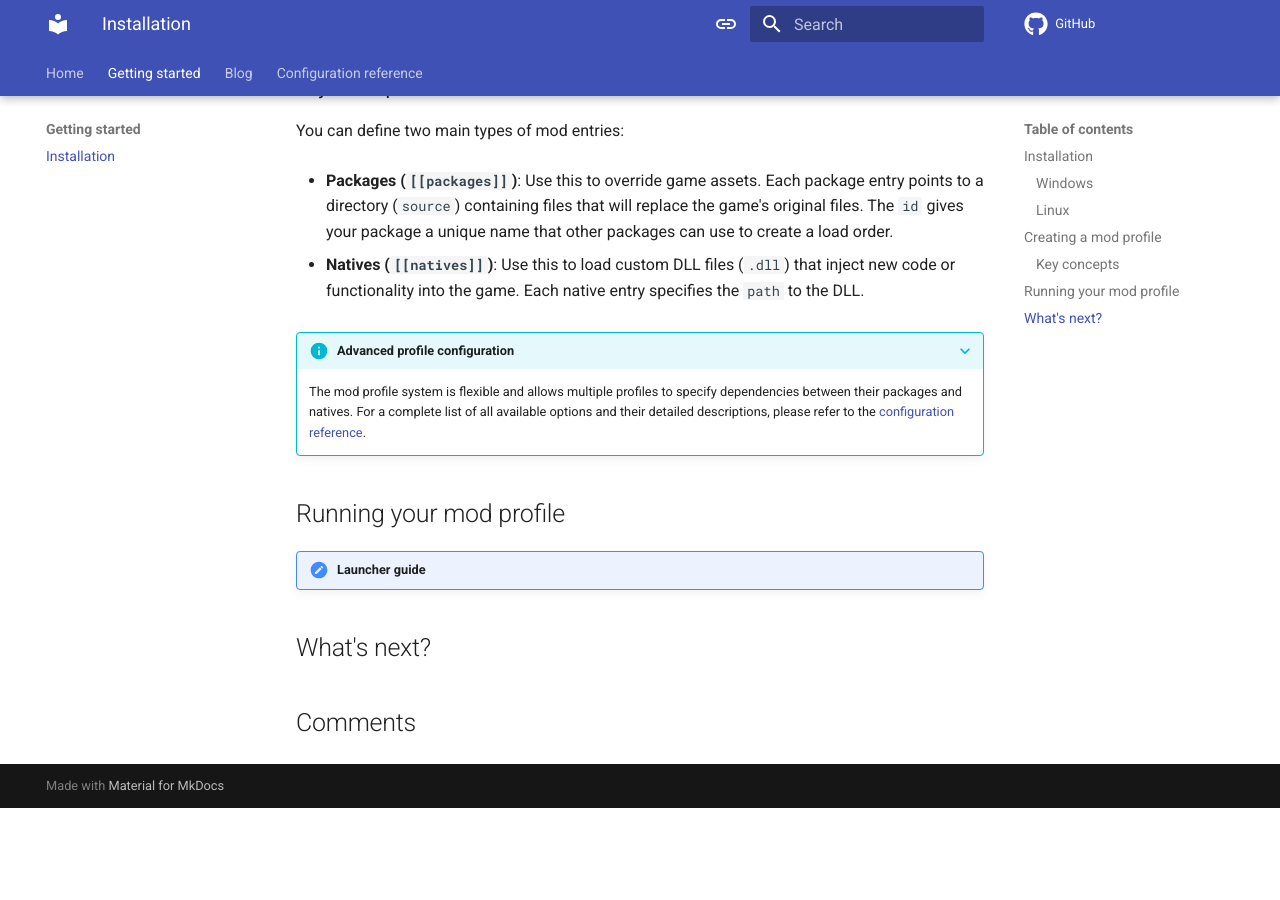
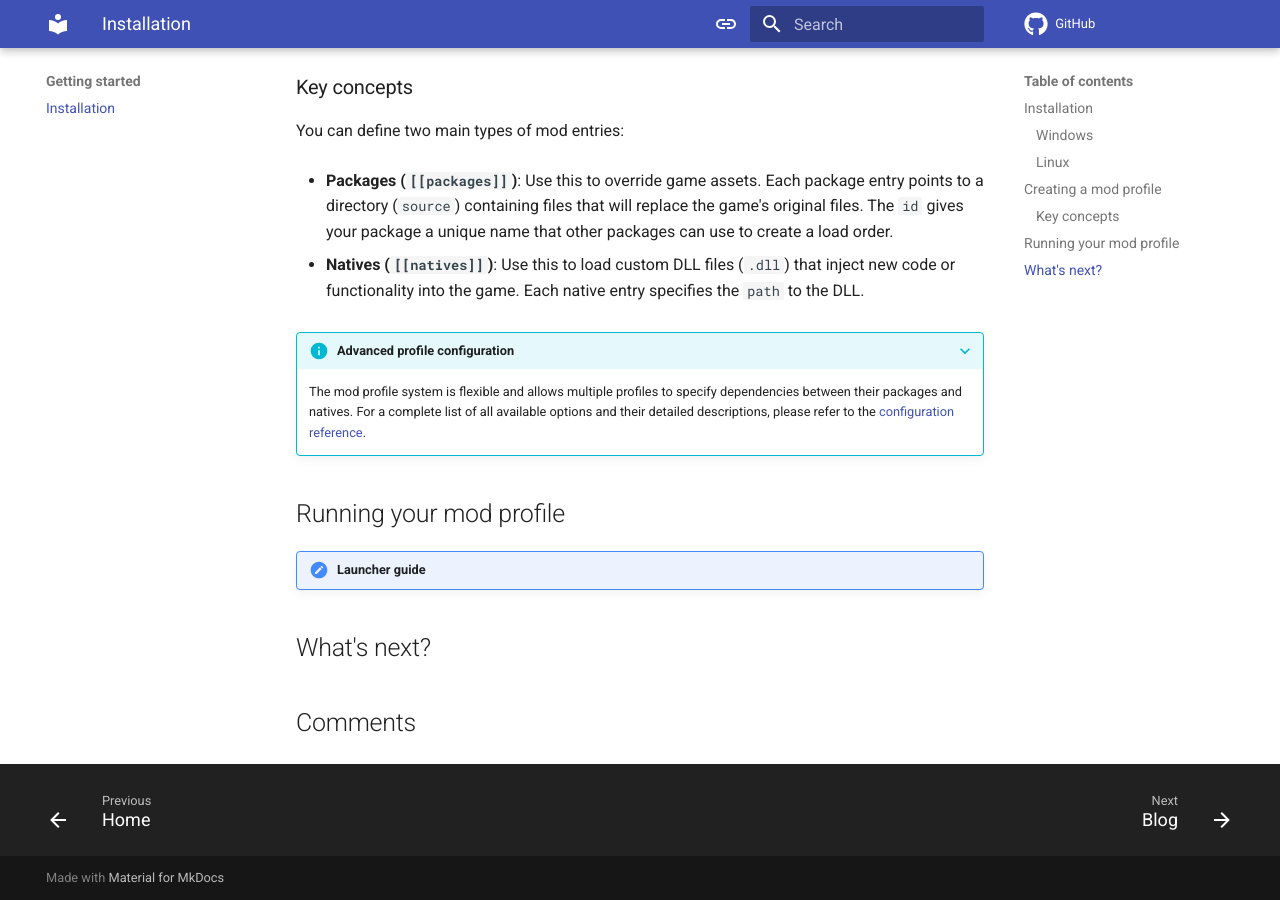
Before and after one commit to garyttierney/me3, an MkDocs documentation site: the page built from docs/getting-started.md, in a window 1280 px wide and 900 px high, scrolled down 1658 px. Built offline with MkDocs 1.6.1 and Material for MkDocs 9.7.7, drawn with Linux system fonts in a browser that asks for light colours; comment, search, counter and statistics services are not loaded; before the commit the page ends 2466 px from its top, so only the background shows below that.

Commit message:
Copy mkdocs theme configuration

```diff
--- a/docs/getting-started.md
+++ b/docs/getting-started.md
@@ -4,7 +4,7 @@
 
 ## Installation
 
-### :fontawesome-brands-windows: Windows
+### :fontawesome-brands-windows:  Windows
 
 The easiest way to install me3 on Windows is by using the installer provided with each release.
 
@@ -22,7 +22,7 @@
     - Run the downloaded installer file.
     - Follow the on-screen instructions
 
-### :fontawesome-brands-linux: Linux
+### :fontawesome-brands-linux:  Linux
 
 !!! todo "Linux Installation Guide"
 
--- a/mkdocs.yml
+++ b/mkdocs.yml
@@ -12,13 +12,27 @@
     - content.action.edit
     - content.action.view
     - content.code.annotate
+    - content.code.copy
+    # - content.code.select
+    # - content.footnote.tooltips
+    # - content.tabs.link
+    - content.tooltips
+    # - header.autohide
+    # - navigation.expand
+    - navigation.footer
+    - navigation.indexes
+    # - navigation.instant
+    # - navigation.instant.prefetch
+    # - navigation.instant.progress
+    # - navigation.prune
+    - navigation.sections
+    - navigation.tabs
+    # - navigation.tabs.sticky
+    - navigation.top
+    - navigation.tracking
     - search.highlight
+    - search.share
     - search.suggest
-    - search.share
-    - navigation.sections
-    - navigation.indexes
-    - navigation.tabs
-    - navigation.tabs.sticky
     - toc.follow
   icon:
     repo: fontawesome/brands/github
```
